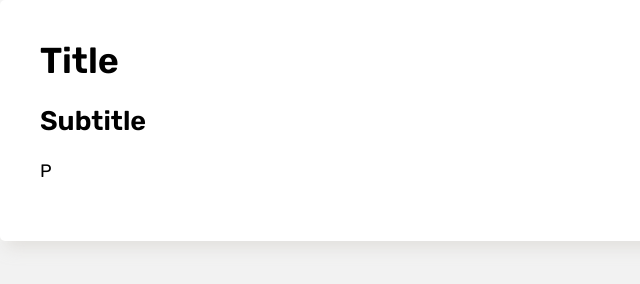
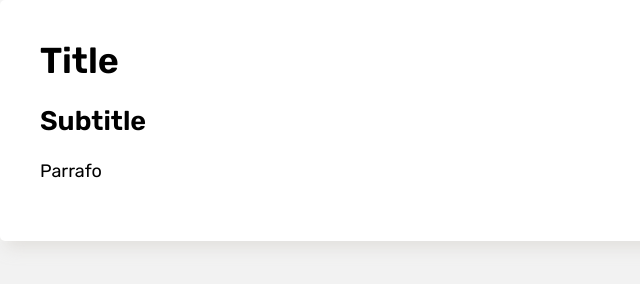
Before and after one commit to paskuvan/deaf, a plain HTML site: page index.html in a window 1280 px wide. Shown: the full height of the page, 0-640 px from the left. Drawn offline with Linux system fonts and the light colour scheme.

Commit message:
Update index.html

```diff
--- a/index.html
+++ b/index.html
@@ -11,7 +11,7 @@
     <div class="container dfcard">
         <h1>Title</h1>
         <h2>Subtitle</h2>
-        <p>P</p>
+        <p>Parrafo</p>
     </div>
 </body>
 </html>
```
